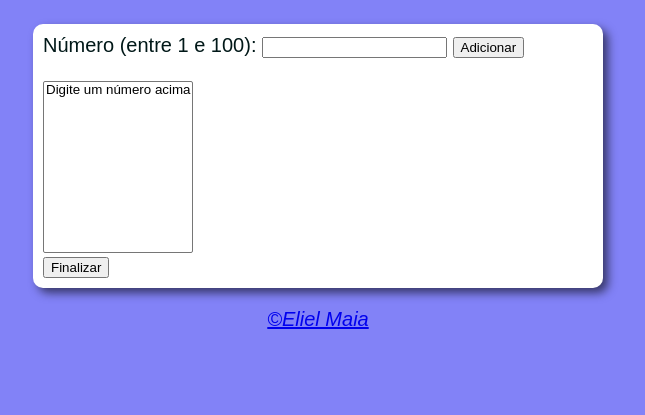
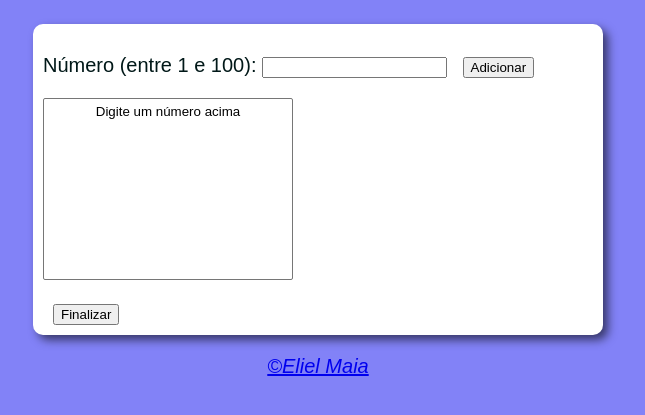
Before and after one commit to elielm14/Aulas-de-programacao, a plain HTML site: page javascript/ex009/index.html in a window 1280 px wide. Shown: the part 75-490 px from the top of the page, without its empty margins (322-967 px from the left). Drawn offline with Linux system fonts and the light colour scheme.

Commit message:
atulizacao do css
terminando o estilo

```diff
--- a/javascript/ex009/estilo.css
+++ b/javascript/ex009/estilo.css
@@ -21,6 +21,17 @@ section{
     box-shadow: 5px 5px 10px rgba(0, 0, 0, 0.575);
 
 }
+select#ana{
+    width: 250px;
+    text-align: center;
+    padding: 5px;
+}
+input#finalizar{
+    margin-left: 10px
+}
+input#adicionar{
+    margin-left: 10px;
+}
 footer{
 text-align: center;
 font-style: italic;
--- a/javascript/ex009/index.html
+++ b/javascript/ex009/index.html
@@ -14,15 +14,16 @@
     </header>
     <!-- area do conteudo -->
     <section>
-<div>
-    Número (entre 1 e 100): <input type="number" name="textnum" id="num"> <input type="button" value="Adicionar">
-</div>
-<br>
-<div>
-<select name="analizando" id="ana" size="10"><option value="digitado">Digite um número acima</option></select>
-<br>
-<input type="button" value="Finalizar">
-</div>
+    <div>
+        <p>Número (entre 1 e 100): <input type="number" name="textnum" id="num"> <input type="button" value="Adicionar"  id="adicionar"></p>
+
+        <p><select name="analizando" id="ana" size="10"><option value="digitado">Digite um número acima</option></select></p>
+
+    </div>
+
+    <div id="res">
+    <input type="button" value="Finalizar" id="finalizar">
+    </div>
     </section>
     <!-- area do roda pe -->
     <footer>
```
